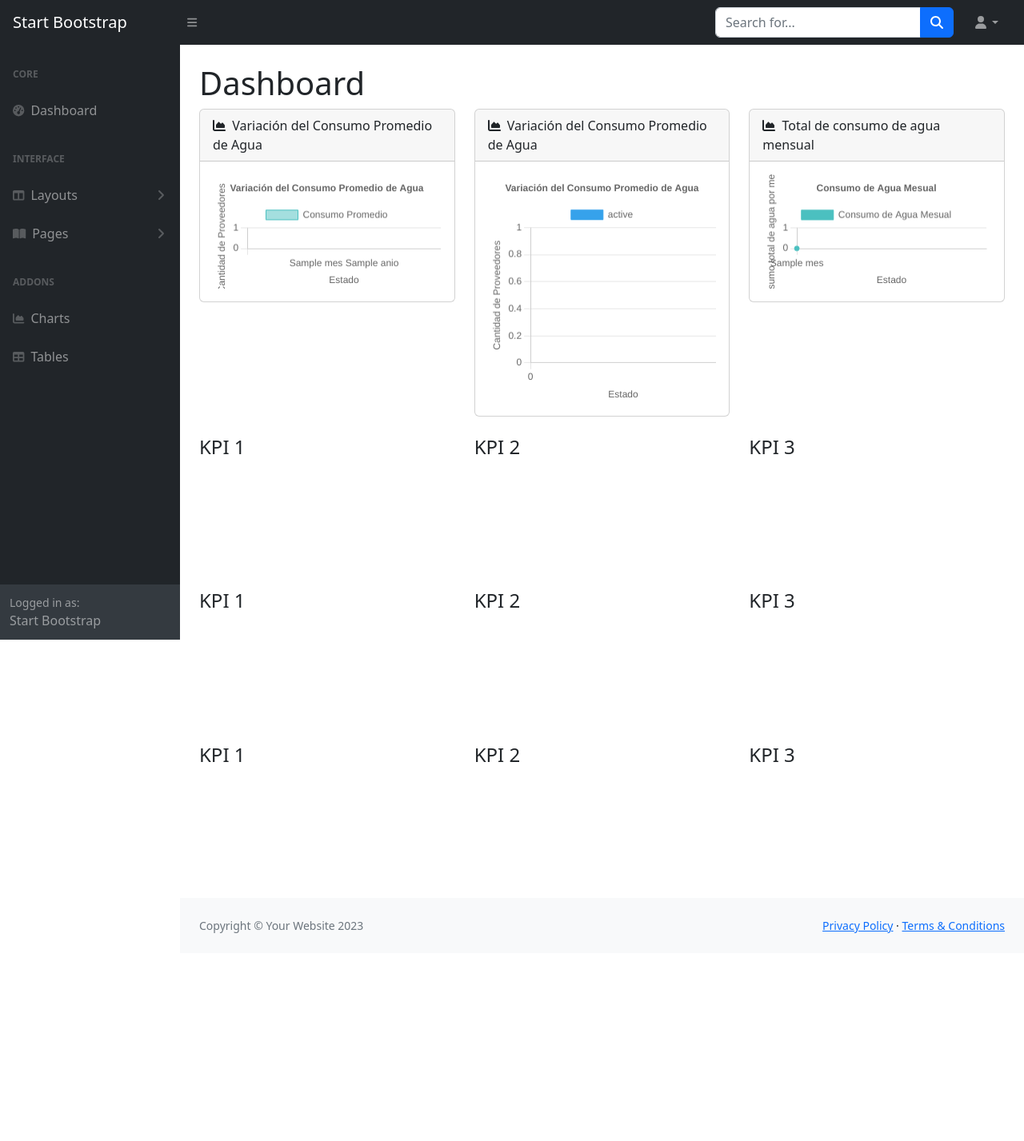
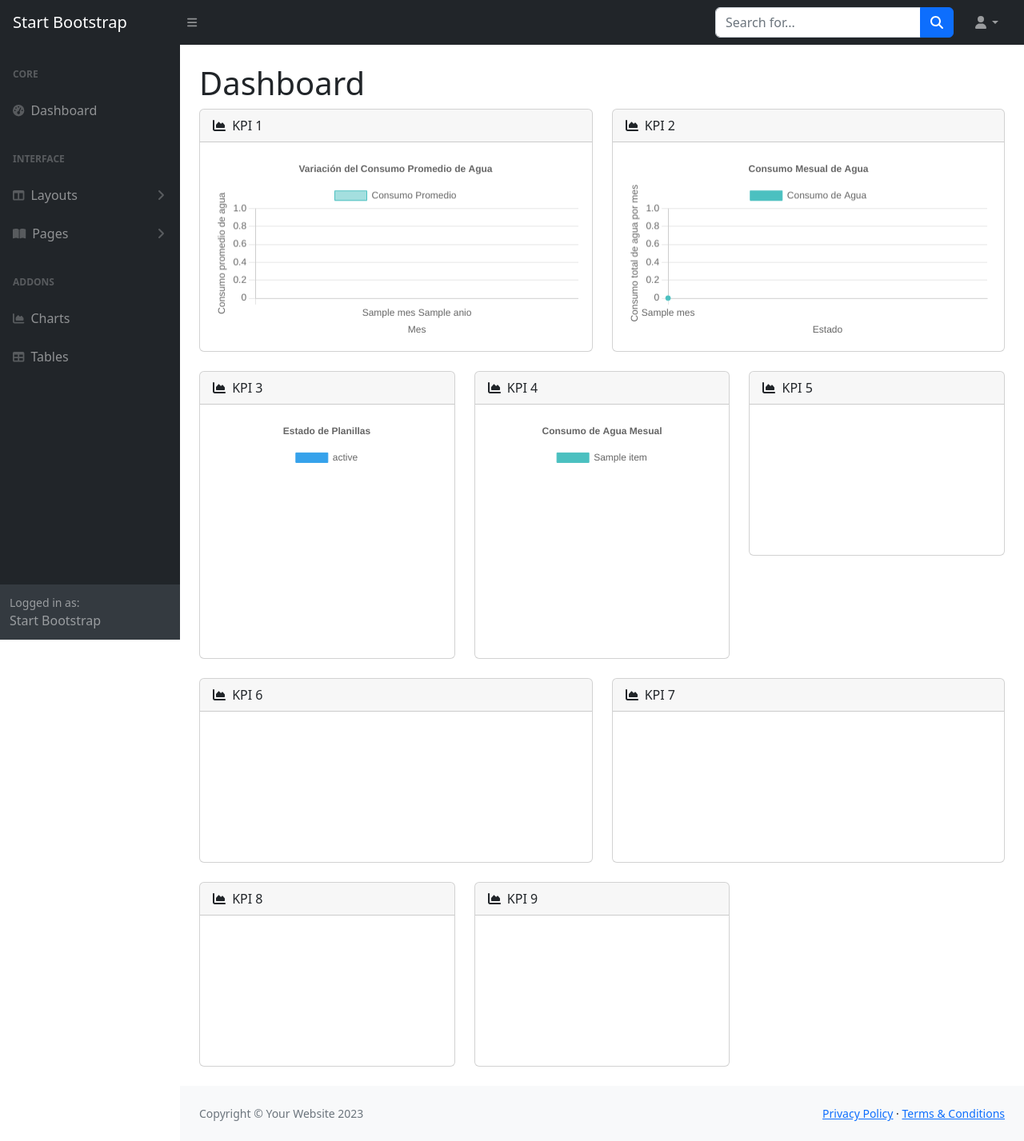
Before and after one commit to RomelAnte/yaku, a Django app: template Aplicaciones/home/templates/dashboards.html in a window 1280 px wide. Shown: the whole page at 80% size. Before the commit the page ends 1167 px from the top, so only its background shows below. Run offline with Django 4.2, Linux system fonts and the light colour scheme; the template is opened without the code that fills it: most values are stand-ins (such as "Sample title", 1, 10 or a date in 2020); a map, chart or similar area stays blank; some libraries are stand-ins or nearby versions.

Commit message:
Add total events and total socios by type procedures; update views to include new data

```diff
--- a/Aplicaciones/home/templates/dashboards.html
+++ b/Aplicaciones/home/templates/dashboards.html
@@ -3,20 +3,31 @@
 <div class="container-fluid px-4">
     <h1 class="mt-4">Dashboard</h1>
     <div class="row">
+        <div class="col-md-6">
+            <div class="card mb-4">
+                <div class="card-header">
+                    <i class="fas fa-chart-area me-1"></i>
+                    KPI 1
+                </div>
+                <div class="card-body"><canvas id="promedio_consumo_mensual"></canvas></div>
+            </div>
+        </div>
+        <div class="col-md-6">
+            <div class="card mb-4">
+                <div class="card-header">
+                    <i class="fas fa-chart-area me-1"></i>
+                    KPI 2
+                </div>
+                <div class="card-body"><canvas id="total_consumo"></canvas></div>
+            </div>
+        </div>
+    </div>
+    <div class="row">
         <div class="col-md-4">
             <div class="card mb-4">
                 <div class="card-header">
                     <i class="fas fa-chart-area me-1"></i>
-                    Variación del Consumo Promedio de Agua
-                </div>
-                <div class="card-body"><canvas id="promedio_consumo_mensual"></canvas></div>
-            </div>
-        </div>
-        <div class="col-md-4">
-            <div class="card mb-4">
-                <div class="card-header">
-                    <i class="fas fa-chart-area me-1"></i>
-                    Variación del Consumo Promedio de Agua
+                    KPI 3
                 </div>
                 <div class="card-body"><canvas id="estado_lectura"></canvas></div>
             </div>
@@ -25,52 +36,59 @@
             <div class="card mb-4">
                 <div class="card-header">
                     <i class="fas fa-chart-area me-1"></i>
-                    Total de consumo de agua mensual
+                    KPI 4
+                </div>
+                <div class="card-body"><canvas id="total_eventos"></canvas></div>
+            </div>
+        </div>
+        <div class="col-md-4">
+            <div class="card mb-4">
+                <div class="card-header">
+                    <i class="fas fa-chart-area me-1"></i>
+                    KPI 5
                 </div>
                 <div class="card-body"><canvas id="total_consumo"></canvas></div>
             </div>
         </div>
     </div>
     <div class="row">
-        <div class="col-md-4">
-            <h4>KPI 1</h4>
-            <canvas id=""></canvas>
+        <div class="col-md-6">
+            <div class="card mb-4">
+                <div class="card-header">
+                    <i class="fas fa-chart-area me-1"></i>
+                    KPI 6
+                </div>
+                <div class="card-body"><canvas id=""></canvas></div>
+            </div>
         </div>
-        <div class="col-md-4">
-            <h4>KPI 2</h4>
-            <canvas id=""></canvas>
-        </div>
-        <div class="col-md-4">
-            <h4>KPI 3</h4>
-            <canvas id=""></canvas>
+        <div class="col-md-6">
+            <div class="card mb-4">
+                <div class="card-header">
+                    <i class="fas fa-chart-area me-1"></i>
+                    KPI 7
+                </div>
+                <div class="card-body"><canvas id=""></canvas></div>
+            </div>
         </div>
     </div>
     <div class="row">
         <div class="col-md-4">
-            <h4>KPI 1</h4>
-            <canvas id=""></canvas>
+            <div class="card mb-4">
+                <div class="card-header">
+                    <i class="fas fa-chart-area me-1"></i>
+                    KPI 8
+                </div>
+                <div class="card-body"><canvas id=""></canvas></div>
+            </div>
         </div>
         <div class="col-md-4">
-            <h4>KPI 2</h4>
-            <canvas id=""></canvas>
-        </div>
-        <div class="col-md-4">
-            <h4>KPI 3</h4>
-            <canvas id=""></canvas>
-        </div>
-    </div>
-    <div class="row">
-        <div class="col-md-4">
-            <h4>KPI 1</h4>
-            <canvas id=""></canvas>
-        </div>
-        <div class="col-md-4">
-            <h4>KPI 2</h4>
-            <canvas id=""></canvas>
-        </div>
-        <div class="col-md-4">
-            <h4>KPI 3</h4>
-            <canvas id=""></canvas>
+            <div class="card mb-4">
+                <div class="card-header">
+                    <i class="fas fa-chart-area me-1"></i>
+                    KPI 9
+                </div>
+                <div class="card-body"><canvas id=""></canvas></div>
+            </div>
         </div>
     </div>
 </div>
@@ -119,13 +137,13 @@
                         beginAtZero: true,
                         title: {
                             display: true,
-                            text: 'Cantidad de Proveedores'
+                            text: 'Consumo promedio de agua'
                         }
                     },
                     x: {
                         title: {
                             display: true,
-                            text: 'Estado'
+                            text: 'Mes'
                         }
                     }
                 }
@@ -147,7 +165,6 @@
         var myChart = new Chart(ctx, {
             type: 'doughnut', // Tipo de gráfico de barras (pie,line,bar,radar)
             data: {
-                title: 'Variación del Consumo Promedio de Agua',
                 labels: estado, // Etiquetas del eje X (ACTIVO / INACTIVO)
                 datasets: [{
                     label: 'Consumo Promedio',
@@ -161,29 +178,13 @@
                 plugins: {
                     title: {
                         display: true,
-                        text: 'Variación del Consumo Promedio de Agua',
+                        text: 'Estado de Planillas',
                     }
                 },
                 responsive: true,
-                scales: {
-                    y: {
-                        beginAtZero: true,
-                        title: {
-                            display: true,
-                            text: 'Cantidad de Proveedores'
-                        }
-                    },
-                    x: {
-                        title: {
-                            display: true,
-                            text: 'Estado'
-                        }
-                    }
-                }
             }
         });
     </script>
-
     <script>
         var ctx = document.getElementById('total_consumo').getContext('2d');
 
@@ -199,10 +200,10 @@
         var myChart = new Chart(ctx, {
             type: 'line', // Tipo de gráfico de barras (pie,line,bar,radar)
             data: {
-                title: 'Consumo de Agua Mesual',
+                title: 'Consumo Mesual de Agua',
                 labels: mes, // Etiquetas del eje X (ACTIVO / INACTIVO)
                 datasets: [{
-                    label: 'Consumo de Agua Mesual',
+                    label: 'Consumo de Agua',
                     data: total,
                     backgroundColor: '#4bc0c0',
                     borderColor: '#4bc0c0',
@@ -213,7 +214,7 @@
                 plugins: {
                     title: {
                         display: true,
-                        text: 'Consumo de Agua Mesual',
+                        text: 'Consumo Mesual de Agua',
                     }
                 },
                 responsive: true,
@@ -235,4 +236,42 @@
             }
         });
     </script>
+    <script>
+        var ctx = document.getElementById('total_eventos').getContext('2d');
+
+        // Preparar los datos para Chart.js
+        var nombre = [];
+        var total = [];
+
+        {% for item in total_eventos_tipo %}
+            nombre.push("{{ item.nombre_te }}");
+            total.push({{ item.NumeroEventos }});
+        {% endfor %}
+
+        console.log(nombre)
+
+        var myChart = new Chart(ctx, {
+            type: 'pie', // Tipo de gráfico de barras (pie,line,bar,radar)
+            data: {
+                title: 'Consumo de Agua Mesual',
+                labels: nombre, // Etiquetas del eje X (ACTIVO / INACTIVO)
+                datasets: [{
+                    label: 'Consumo de Agua Mesual',
+                    data: total,
+                    backgroundColor: ['#4bc0c0', '#f1c40f', '#4CAF50'],
+                    borderColor: ['#4bc0c0', '#f1c40f', '#4CAF50'],
+                    borderWidth: 1
+                }]
+            },
+            options: {
+                plugins: {
+                    title: {
+                        display: true,
+                        text: 'Consumo de Agua Mesual',
+                    }
+                },
+                responsive: true,
+            }
+        });
+    </script>
 {% endblock  %}
--- a/Aplicaciones/home/views.py
+++ b/Aplicaciones/home/views.py
@@ -1,5 +1,5 @@
 from django.shortcuts import render
-from .utils import promedio_consumo, estado_lectura, total_consumo_mensual
+from .utils import promedio_consumo, estado_lectura, total_consumo_mensual, total_eventos_tipo, total_socios_tipo
 
 # Create your views here.
 def home(request):
@@ -9,6 +9,8 @@ def dashboards(request):
     context = {
         'consumo_mensual': promedio_consumo(),
         'estado_lectura': estado_lectura(),
-        'total_consumos': total_consumo_mensual()
+        'total_consumos': total_consumo_mensual(),
+        'total_eventos_tipo' : total_eventos_tipo(),
+        'total_socios_tipo' : total_socios_tipo(),
     }
     return render(request, 'dashboards.html', context)
```
Also changed, not shown: Aplicaciones/home/utils.py (+32 -0 lines), yaku/static/db/sp.sql (+52 -3 lines).
